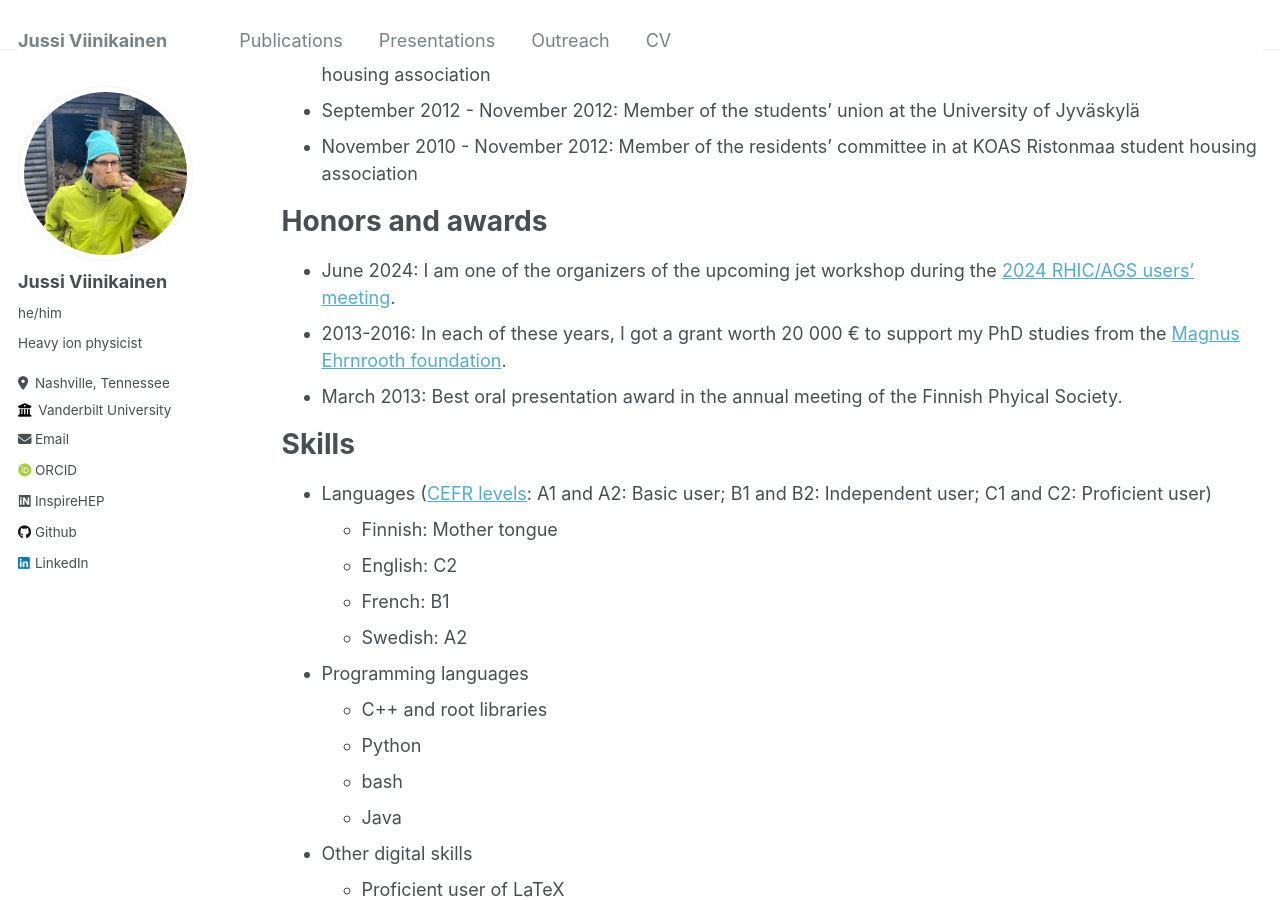
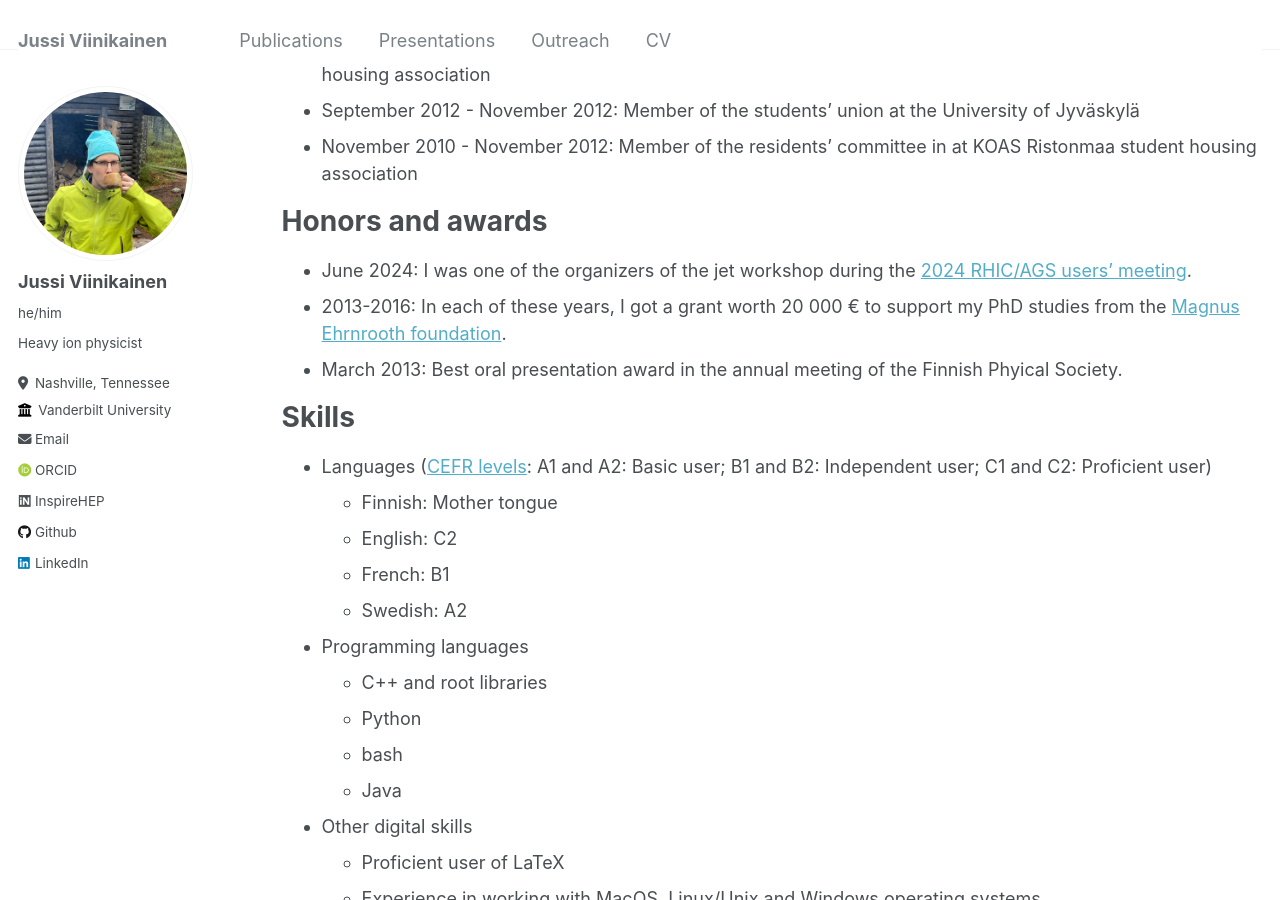
Before and after one commit to jusaviin/jusaviin.github.io, a Jekyll site: the page built from _pages/cv.md, in a window 1280 px wide and 900 px high, scrolled down 4588 px. Built offline with Jekyll 4.4.1, drawn with Linux system fonts in a browser that asks for light colours; some web fonts are replaced.

Commit message:
Updated RHIC users' meeting organization in CV

```diff
--- a/_pages/cv.md
+++ b/_pages/cv.md
@@ -111,7 +111,7 @@
 
 Honors and awards
 =====
-* June 2024: I am one of the organizers of the upcoming jet workshop during the [2024 RHIC/AGS users' meeting](https://www.bnl.gov/rhicagsaum/).
+* June 2024: I was one of the organizers of the jet workshop during the [2024 RHIC/AGS users' meeting](https://indico.bnl.gov/event/22687/#b-8715-jets-bldg-488-berkner-h).
 * 2013-2016: In each of these years, I got a grant worth 20 000 € to support my PhD studies from the [Magnus Ehrnrooth foundation](https://magnusehrnroothinsaatio.fi/en/frontpage/).
 * March 2013: Best oral presentation award in the annual meeting of the Finnish Phyical Society.
 
```
